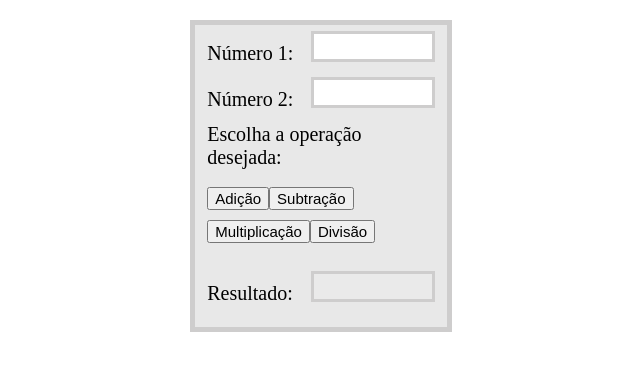
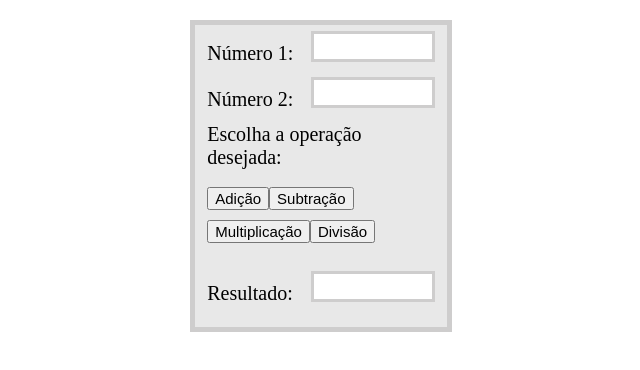
Before and after one commit to ESMERALDOJr/calculadora, a React (Create React App) app: page / in a window 1280 px wide. Shown: the top 370 px of the page, without its empty margins (319-959 px from the left). Built offline with nearby package versions, Linux system fonts and the light colour scheme.

Commit message:
calculadora React

```diff
--- a/src/App.js
+++ b/src/App.js
@@ -34,12 +34,13 @@ class Calculadora extends React.Component {
                         </div>
 
                         <label for="calcular">Escolha a operação desejada:</label><br></br>
+
                         <button type="button" onClick={this.handleCalculo}>Adição</button>
                         <button type="button" onClick={this.handleCalculo}>Subtração</button>
                         <button type="button" onClick={this.handleCalculo}>Multiplicação</button>
                         <button type="button" onClick={this.handleCalculo}>Divisão</button><br></br>
                         <br></br>
-                        <div>
+                        <div class="tipo">
                             <label for="result">Resultado: </label>
                             <input type="text" value={this.state.resultado} disabled="disabled" />
                         </div>
--- a/src/index.css
+++ b/src/index.css
@@ -29,3 +29,11 @@ form button {
     margin-bottom: 10px;
 
 }
+
+form input:disabled {
+    background: #ffffff;
+}
+
+.tipo input {
+    color: black;
+}
```
